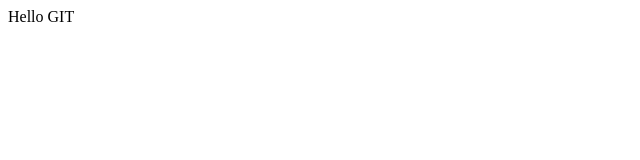
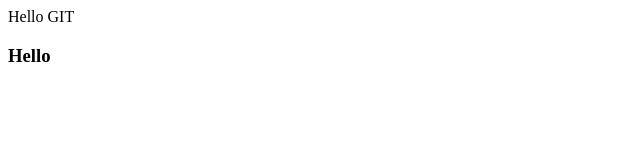
Before and after one commit to butterflyayana/lesson-1, a plain HTML site: page index.html in a window 1280 px wide. Shown: the full height of the page, 0-640 px from the left. Drawn offline with Linux system fonts and the light colour scheme.

Commit message:
add style

```diff
--- a/index.html
+++ b/index.html
@@ -7,5 +7,7 @@
 </head>
 <body>
     Hello GIT
+
+    <h3>Hello </h3>
 </body>
 </html>
--- /dev/null
+++ b/style.css
@@ -0,0 +1,5 @@
+* {
+    padding: 0;
+    margin: 0;
+    block-size: border-box;
+}
```
